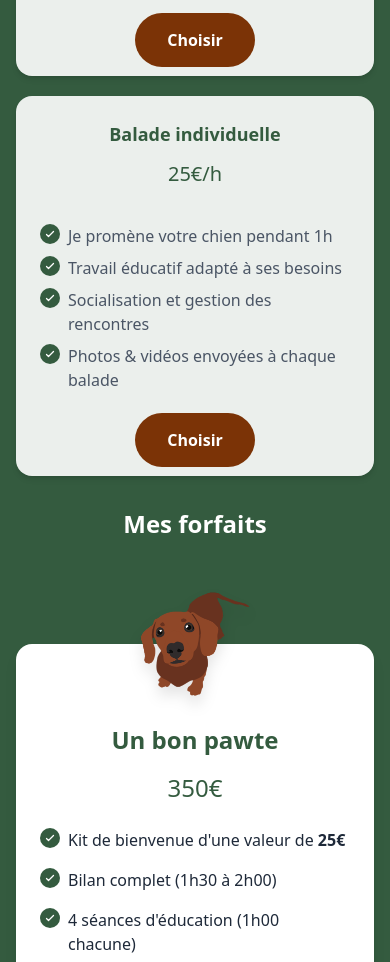
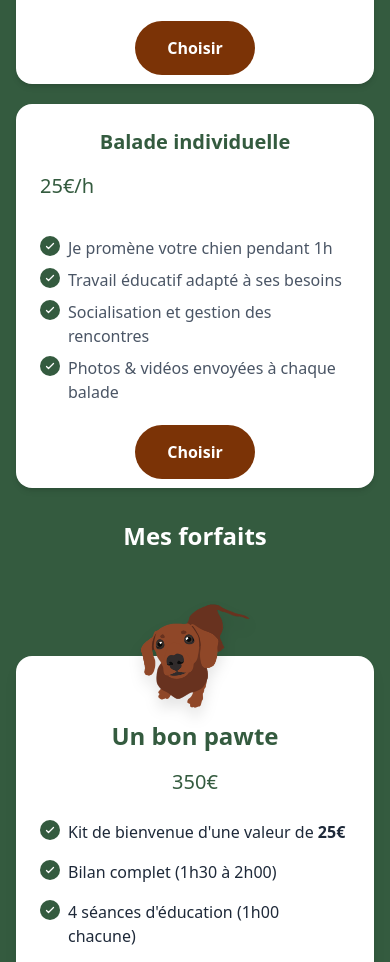
Before and after one commit to thomaslombart/entre-pawtes, a Next.js app: page / in a window 390 px wide. Shown: the part 3658-4620 px from the top of the page. Built offline with nearby package versions, Linux system fonts and the light colour scheme.

Commit message:
moar improvements

```diff
--- a/app/components/nav.tsx
+++ b/app/components/nav.tsx
@@ -80,19 +80,19 @@ export function Navbar() {
         <div className="hidden md:flex items-center gap-6">
           <Link
             href="/#services"
-            className="text-black hover:underline font-medium transition-colors"
+            className="text-black hover:text-primary font-medium transition-colors"
           >
             Mes services
           </Link>
           <Link
             href="/blog"
-            className="text-black hover:underline font-medium transition-colors"
+            className="text-black hover:text-primary font-medium transition-colors"
           >
             Blog
           </Link>
           <Link
             href="/qui-suis-je"
-            className="text-black hover:underline font-medium transition-colors"
+            className="text-black hover:text-primary font-medium transition-colors"
           >
             Qui suis-je ?
           </Link>
@@ -120,7 +120,7 @@ export function Navbar() {
               <div className="flex flex-col p-4 space-y-5">
                 <Link
                   href="/#services"
-                  className="text-gray-800 hover:text-emerald-800 font-medium transition-all"
+                  className="text-gray-800 hover:text-primary font-medium transition-all"
                   onClick={() => setIsMenuOpen(false)}
                 >
                   Mes services
@@ -134,7 +134,7 @@ export function Navbar() {
                 </Link>
                 <Link
                   href="/qui-suis-je"
-                  className="text-gray-800 hover:text-emerald-800 font-medium transition-all"
+                  className="text-gray-800 hover:text-primary font-medium transition-all"
                   onClick={() => setIsMenuOpen(false)}
                 >
                   Qui suis-je ?
--- a/app/page.tsx
+++ b/app/page.tsx
@@ -263,17 +263,15 @@ export default function Page() {
             {unitServices.map((service, index) => (
               <div
                 key={index}
-                className="rounded-2xl shadow-md p-6 md:p-8 flex flex-col gap-9 h-full bg-white/90 text-primary"
+                className="rounded-2xl shadow-md p-6 md:p-8 flex flex-col gap-9 h-full bg-white text-primary"
               >
                 <div>
-                  <h3 className="text-lg md:text-xl md:text-2xl font-black text-center mb-3 md:mb-4 text-primary">
+                  <h3 className="text-xl md:text-2xl font-black text-center mb-4 text-primary">
                     {service.title}
                   </h3>
-                  <div className="text-center">
-                    <span className="text-xl md:text-2xl font-medium text-primary">
-                      {service.price}
-                    </span>
-                  </div>
+                  <span className="text-xl md:text-2xl font-medium text-primary text-center">
+                    {service.price}
+                  </span>
                 </div>
                 <ul className="space-y-2 md:space-y-4">
                   {service.features.map((feature, i) => (
@@ -300,7 +298,7 @@ export default function Page() {
             <div className="grid grid-cols-1 md:grid-cols-2 gap-6 md:gap-8 md:gap-12">
               {servicePlans.map((plan, index) => (
                 <div key={index} className="relative mt-20">
-                  <div className="absolute md:-top-8 left-1/2 transform -translate-x-1/2 -translate-y-1/2 z-10">
+                  <div className="absolute  md:-top-6 left-1/2 transform -translate-x-1/2 -translate-y-1/2">
                     <Image
                       src={plan.image}
                       alt={plan.title}
@@ -309,11 +307,11 @@ export default function Page() {
                       className="object-contain drop-shadow-xl"
                     />
                   </div>
-                  <div className="rounded-2xl shadow-lg p-6 md:p-8 flex flex-col h-full bg-white text-gray-800 pt-20">
+                  <div className="rounded-2xl shadow-lg p-6 pt-16 md:p-10 flex flex-col h-full bg-white text-gray-800 ">
                     <h3 className="text-2xl md:text-3xl font-black text-center mb-4 text-primary">
                       {plan.title}
                     </h3>
-                    <span className="text-2xl md:text-3xl font-medium text-primary text-center mb-6">
+                    <span className="text-xl md:text-2xl font-medium text-primary text-center mb-6">
                       {plan.price}
                     </span>
                     <ul className="space-y-4 mb-8">
@@ -345,14 +343,14 @@ export default function Page() {
                 href="https://www.instagram.com/entre_pawtes/"
                 target="_blank"
                 rel="noopener noreferrer"
-                className="text-white font-semibold hover:text-amber-100 transition-colors"
+                className="text-white font-semibold hover:underline"
               >
                 Instagram
               </a>{" "}
               ou par{" "}
               <a
                 href="mailto:entrepawtes@gmail.com"
-                className="text-white font-semibold hover:text-amber-100 transition-colors"
+                className="text-white font-semibold hover:underline"
               >
                 email
               </a>
--- a/app/qui-suis-je/page.tsx
+++ b/app/qui-suis-je/page.tsx
@@ -125,7 +125,7 @@ export default function About() {
                     className="object-contain drop-shadow-xl"
                   />
                 </div>
-                <div className="rounded-lg shadow-lg p-8 pt-14 flex flex-col h-full bg-white text-gray-800">
+                <div className="rounded-2xl shadow-lg p-8 pt-16 flex flex-col h-full bg-white text-gray-800">
                   <h3 className="text-lg md:text-xl md:text-2xl font-black text-center mb-3 md:mb-5 text-primary">
                     {cert.title}
                   </h3>
```
